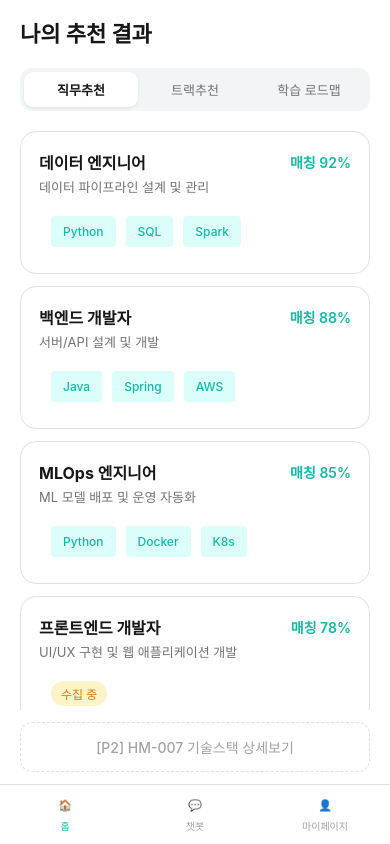
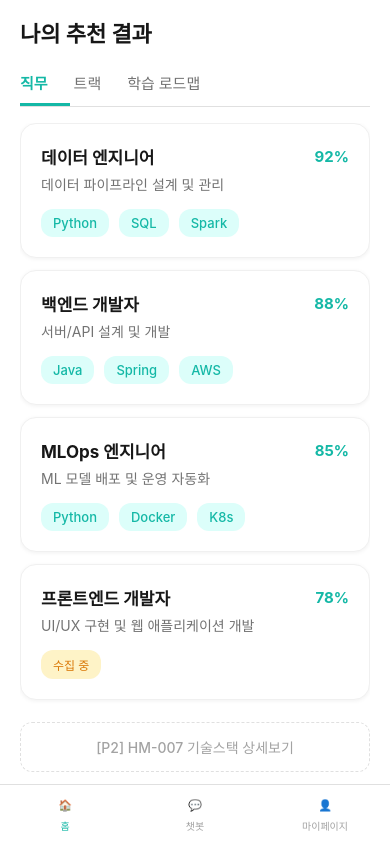
Before and after one commit to Tracktory/Frontend, a React Native app: screen /Main in a window 390 px wide. Built offline with nearby package versions, Linux system fonts and the light colour scheme; what react-native-worklets would draw is missing.

Commit message:
style : 세그먼트 바 및 카드 스타일 와이어 프레임 형태로 변경

```diff
--- a/src/pages/recommendation/components/JobCard.tsx
+++ b/src/pages/recommendation/components/JobCard.tsx
@@ -23,7 +23,7 @@ export function JobCard({ job, selected, onPress }: JobCardProps) {
       <View style={styles.header}>
         <View style={styles.titleRow}>
           <Text style={styles.title}>{job.title}</Text>
-          <Text style={styles.matchScore}>매칭 {job.matchScore}%</Text>
+          <Text style={styles.matchScore}>{job.matchScore}%</Text>
         </View>
         <Text style={styles.description}>{job.description}</Text>
       </View>
@@ -49,66 +49,72 @@ const styles = StyleSheet.create({
   card: {
     backgroundColor: colors.white,
     borderRadius: 16,
-    padding: 18,
+    padding: 20,
     marginBottom: 12,
-    borderWidth: 1.5,
-    borderColor: colors.border,
+    borderWidth: 1,
+    borderColor: '#F0F0F0',
+    shadowColor: '#000',
+    shadowOffset: { width: 0, height: 1 },
+    shadowOpacity: 0.06,
+    shadowRadius: 4,
+    elevation: 2,
   },
   cardSelected: {
     borderColor: colors.primary,
     backgroundColor: colors.primaryLight,
+    shadowOpacity: 0.1,
   },
   cardPressed: {
-    opacity: 0.92,
+    opacity: 0.94,
   },
   header: {
-    marginBottom: 12,
+    marginBottom: 14,
   },
   titleRow: {
     flexDirection: 'row',
     justifyContent: 'space-between',
     alignItems: 'center',
-    marginBottom: 4,
+    marginBottom: 6,
   },
   title: {
-    fontSize: 16,
+    flex: 1,
+    fontSize: 17,
     fontWeight: '700',
     color: colors.textPrimary,
+    marginRight: 12,
   },
   matchScore: {
-    fontSize: 14,
-    fontWeight: '600',
+    fontSize: 15,
+    fontWeight: '700',
     color: colors.primary,
   },
   description: {
-    fontSize: 13,
+    fontSize: 14,
     color: colors.textSecondary,
-    lineHeight: 18,
+    lineHeight: 20,
   },
   techRow: {
     flexDirection: 'row',
     flexWrap: 'wrap',
     alignItems: 'flex-start',
     gap: 10,
-    paddingVertical: 8,
-    paddingHorizontal: 12,
   },
   techChip: {
     backgroundColor: colors.primaryLight,
-    borderRadius: 4,
-    paddingVertical: 8,
+    borderRadius: 12,
+    paddingVertical: 6,
     paddingHorizontal: 12,
   },
   techChipText: {
-    fontSize: 12,
+    fontSize: 13,
     color: colors.primary,
     fontWeight: '500',
   },
   collectingBadge: {
     backgroundColor: '#FEF3C7',
-    borderRadius: 20,
-    paddingHorizontal: 10,
-    paddingVertical: 4,
+    borderRadius: 12,
+    paddingHorizontal: 12,
+    paddingVertical: 6,
   },
   collectingText: {
     fontSize: 12,
--- a/src/pages/recommendation/components/SegmentTab.tsx
+++ b/src/pages/recommendation/components/SegmentTab.tsx
@@ -6,8 +6,8 @@ import { colors } from '../../../styles/colors';
 export type TabKey = 'job' | 'track' | 'roadmap';
 
 const TAB_LABELS: Record<TabKey, string> = {
-  job: '직무추천',
-  track: '트랙추천',
+  job: '직무',
+  track: '트랙',
   roadmap: '학습 로드맵',
 };
 
@@ -20,54 +20,60 @@ interface SegmentTabProps {
 
 export function SegmentTab({ activeTab, onTabChange }: SegmentTabProps) {
   return (
-    <View style={styles.container}>
+    <View style={styles.wrap}>
+      <View style={styles.tabsRow}>
         {TAB_KEYS.map((tab) => {
           const isActive = activeTab === tab;
           return (
             <Pressable
               key={tab}
-            style={[styles.tab, isActive && styles.tabActive]}
+              style={[styles.tabBtn, isActive ? styles.tabBtnActive : styles.tabBtnInactive]}
               onPress={() => onTabChange(tab)}
             >
-            <Text style={[styles.tabText, isActive && styles.tabTextActive]}>
-              {TAB_LABELS[tab]}
-            </Text>
+              <Text style={[styles.tabText, isActive && styles.tabTextActive]}>{TAB_LABELS[tab]}</Text>
             </Pressable>
           );
         })}
+      </View>
+      <View style={styles.divider} />
     </View>
   );
 }
 
 const styles = StyleSheet.create({
-  container: {
+  wrap: {
+    marginBottom: 16,
+  },
+  tabsRow: {
     flexDirection: 'row',
-    backgroundColor: '#F3F4F6',
-    borderRadius: 12,
-    padding: 4,
-    marginBottom: 20,
+    alignItems: 'flex-end',
+    paddingBottom: 0,
   },
-  tab: {
-    flex: 1,
-    paddingVertical: 8,
-    alignItems: 'center',
-    borderRadius: 9,
+  tabBtn: {
+    alignSelf: 'flex-start',
+    paddingTop: 4,
+    paddingBottom: 10,
+    paddingRight: 22,
+    marginRight: 4,
+    borderBottomWidth: 3,
   },
-  tabActive: {
-    backgroundColor: colors.white,
-    shadowColor: '#000',
-    shadowOffset: { width: 0, height: 1 },
-    shadowOpacity: 0.08,
-    shadowRadius: 3,
-    elevation: 2,
+  tabBtnActive: {
+    borderBottomColor: colors.primary,
+  },
+  tabBtnInactive: {
+    borderBottomColor: 'transparent',
   },
   tabText: {
-    fontSize: 13,
+    fontSize: 15,
     fontWeight: '500',
     color: colors.textSecondary,
   },
   tabTextActive: {
-    color: colors.textPrimary,
-    fontWeight: '600',
+    color: colors.primary,
+    fontWeight: '700',
+  },
+  divider: {
+    height: StyleSheet.hairlineWidth,
+    backgroundColor: colors.border,
   },
 });
```
Lines whose indentation alone changed are shown as unchanged.
